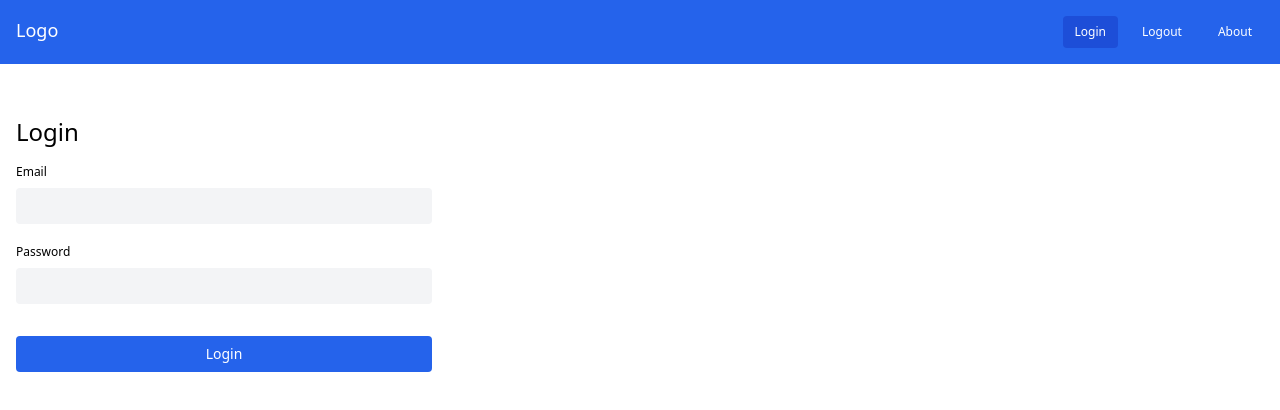
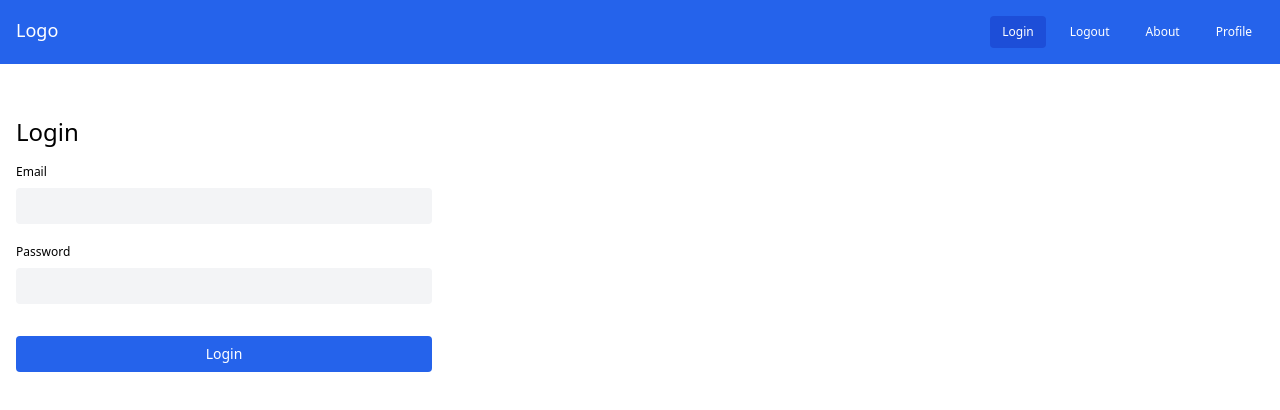
Before and after one commit to moeenn/next-template, a Next.js app: page /login in a window 1280 px wide. Shown: the top 410 px of the page. Built offline with nearby package versions, Linux system fonts and the light colour scheme.

Commit message:
global auth context setup (init draft complete)

```diff
--- a/components/General/Navbar.tsx
+++ b/components/General/Navbar.tsx
@@ -1,21 +1,35 @@
-import { useContext } from "react"
 import Link from "next/link"
 import { useRouter } from "next/router"
 import classNames from "classnames"
 import { Container } from "@/components"
-import { AuthContext } from "@/lib/context/AuthContext"
+import { useAuth } from "@/lib/hooks"
+
+// TODO: move to another file
+interface INavLink {
+  id: number
+  text: string
+  href?: string
+  action?: () => void
+}
 
 export const Navbar = () => {
   const router = useRouter()
-  const authContext = useContext(AuthContext)
+  const auth = useAuth()
 
-  const navLinks = [
-    { text: "Login", href: "/login" },
-    { text: "Logout", href: "/logout" },
-    { text: "About", href: "/about" },
+  const logoutAction = () => {
+    auth.dispatch({ type: "LOGOUT" })
+    router.push("/")
+  }
+
+  const navLinks: INavLink[] = [
+    { id: 0, text: "Login", href: "/login" },
+    { id: 1, text: "Logout", action: logoutAction },
+    { id: 2, text: "About", href: "/about" },
+    { id: 3, text: "Profile", href: "/profile" },
   ]
 
   const linkElements = navLinks.map(link => {
+    if (link.href) {
       return (
         <Link
           className={classNames({
@@ -27,8 +41,17 @@ export const Navbar = () => {
             "bg-blue-700": router.pathname === link.href,
           })}
           href={link.href}
-        key={link.href}
+          key={link.id}
         >{link.text}</Link>
+      )
+    }
+
+    return (
+      <button
+        className="px-3 py-2 text-xs rounded hover:bg-blue-500"
+        onClick={link.action}
+        key={link.id}
+      >{link.text}</button>
     )
   })
 
--- /dev/null
+++ b/components/UserCard.tsx
@@ -0,0 +1,23 @@
+import { useAuth } from "@/lib/hooks"
+
+export default function UserCard() {
+  const auth = useAuth()
+
+  return (
+    <div>
+      <>
+        {!auth.user.id && (
+          <div>User not set</div>
+        )}
+      </>
+
+      {!!auth.user.id && (
+        <div className="flex flex-col space-y-3">
+          <p>id: {auth.user.id}</p>
+          <p>name: {auth.user.name}</p>
+          <p>email: {auth.user.email}</p>
+        </div>
+      )}
+    </div>
+  )
+}
--- a/lib/context/AuthContext.ts
+++ b/lib/context/AuthContext.ts
@@ -6,4 +6,14 @@ interface IAuthContext {
   state: IState
 }
 
-export const AuthContext = createContext<IAuthContext | null>(null)
+export const AuthContext = createContext<IAuthContext>({
+  state: {
+    token: "",
+    user: {
+      id: 0,
+      name: "",
+      email: "",
+    }
+  },
+  dispatch: (action: IAction) => { }
+})
--- /dev/null
+++ b/lib/hooks/index.ts
@@ -0,0 +1 @@
+export { useAuth } from "./useAuth"
--- /dev/null
+++ b/lib/hooks/useAuth.ts
@@ -0,0 +1,7 @@
+import { useContext } from "react"
+import { AuthContext } from "@/lib/context/AuthContext"
+
+export const useAuth = () => {
+  const { state, dispatch } = useContext(AuthContext)
+  return { ...state, dispatch }
+}
--- a/lib/services/Localstorage.ts
+++ b/lib/services/Localstorage.ts
@@ -14,10 +14,6 @@ export const Localstorage = {
   },
   remove(key: string) {
     if (typeof window == "undefined") return
-
-    if (!this.get(key)) {
-      console.error("cannot clear localstorage key:", key)
-    }
     localStorage.removeItem(key)
   }
 }
--- a/pages/login.tsx
+++ b/pages/login.tsx
@@ -1,4 +1,5 @@
-import { useContext } from "react"
+import { useContext, useEffect } from "react"
+import { useRouter } from "next/router"
 import { useMutation } from "react-query"
 import { IForm } from "@/components/LoginDialog"
 import { AuthContext } from "@/lib/context/AuthContext"
@@ -8,17 +9,22 @@ import { Auth } from "@/lib/api"
 import { IUser } from "@/lib/types"
 
 export default function Login() {
+  const router = useRouter()
   const authContext = useContext(AuthContext)
   const mutation = useMutation((payload: IForm) => {
     return Auth.Login(payload)
   })
 
-  if (mutation.isSuccess) {
-    authContext?.dispatch({
-      type: "LOGIN",
-      payload: (mutation.data as { token: string, user: IUser })
-    })
-  }
+  useEffect(() => {
+    if (mutation.isSuccess) {
+      authContext.dispatch({
+        type: "LOGIN",
+        payload: (mutation.data as { token: string, user: IUser })
+      })
+
+      router.push("/")
+    }
+  }, [mutation.isSuccess])
 
   return (
     <BaseLayout>
--- /dev/null
+++ b/pages/profile.tsx
@@ -0,0 +1,16 @@
+import dynamic from "next/dynamic"
+import { BaseLayout } from "@/layouts/BaseLayout"
+import { Loader } from "@/components"
+
+const UserCard = dynamic(() => import("@/components/UserCard"), {
+  loading: () => <Loader size="small" />,
+  ssr: false
+})
+
+export default function Profile() {
+  return (
+    <BaseLayout>
+      <UserCard />
+    </BaseLayout>
+  )
+}
```
Lines whose indentation alone changed are shown as unchanged.
